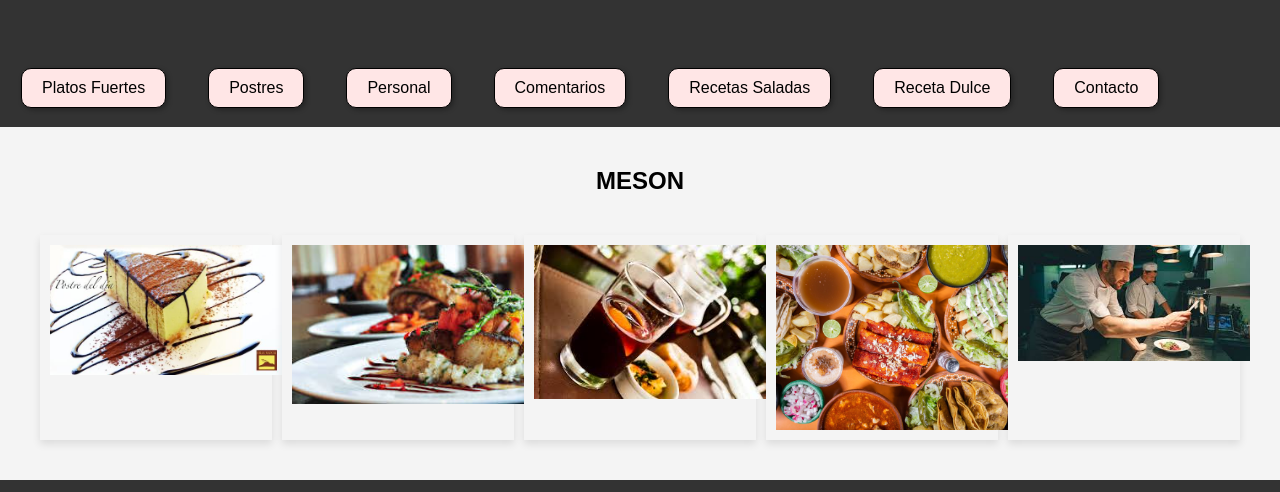
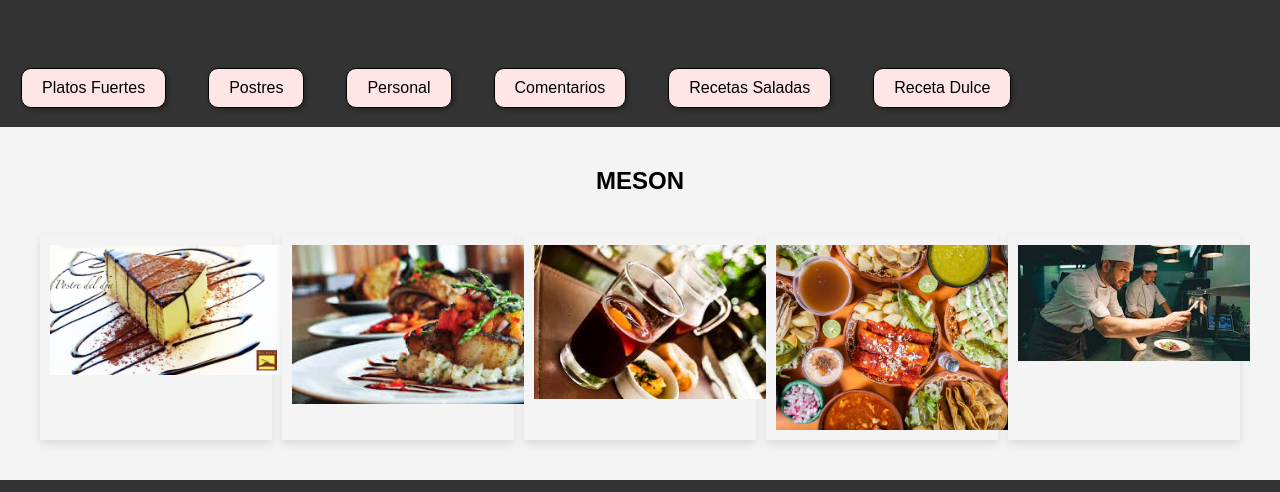
Before and after one commit to Santos23231/practica1, a plain HTML site: page index.html in a window 1280 px wide. Shown: the part 71-563 px from the top of the page. Drawn offline with Linux system fonts and the light colour scheme.

Commit message:
eliminacion de contacto

```diff
--- a/index.html
+++ b/index.html
@@ -116,7 +116,6 @@
             <a href="resenias/resenias.html"><button>Comentarios</button></a>
             <a href="recetas/recetas_saladas.html"><button>Recetas Saladas</button></a>
             <a href="recetas/receta_dulce.html"><button>Receta Dulce</button></a>
-            <a href="contacto/contacto.html"><button>Contacto</button></a>
         </div>
     </nav>
 
```
